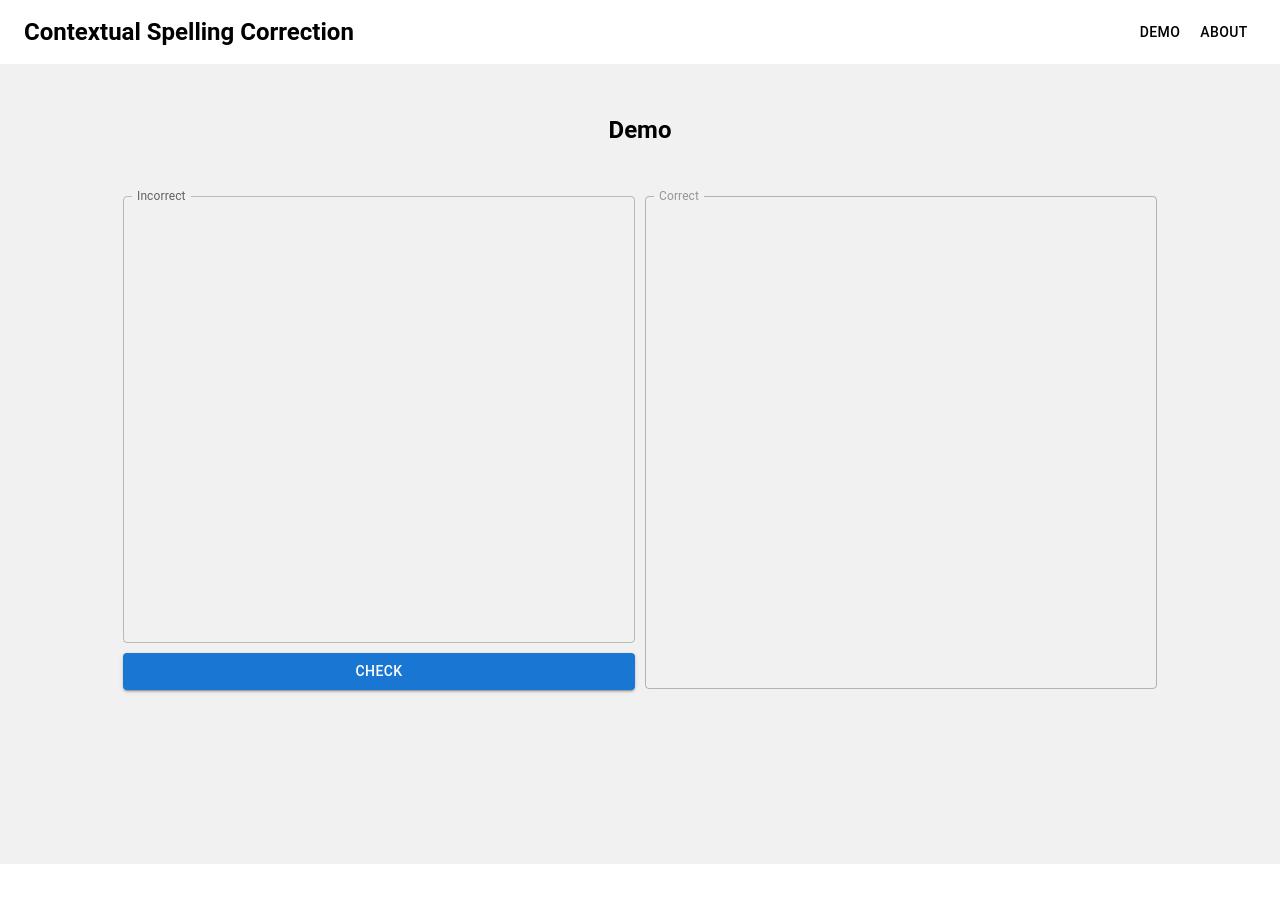
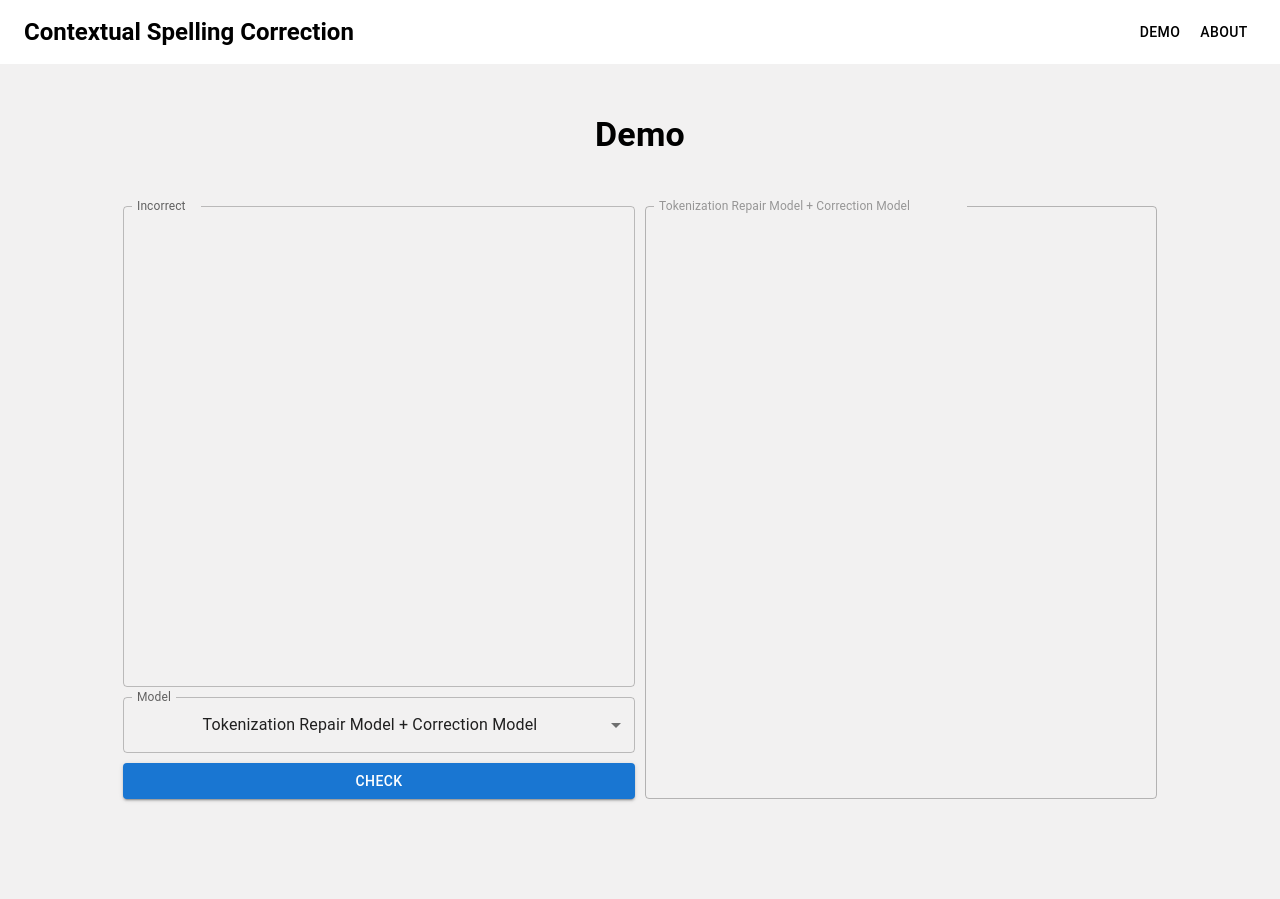
Before and after one commit to spartan-hieunguyen/SpellingCorrectorApp, a React (Create React App) app in the folder frontend/: page / in a window 1280 px wide. Before the commit the page ends 864 px from the top, so only its background shows below. Built offline with nearby package versions, Linux system fonts and the light colour scheme.

Commit message:
add model option

```diff
--- a/frontend/src/App.css
+++ b/frontend/src/App.css
@@ -8,5 +8,8 @@
 
 .App__content {
   background-color: rgb(242, 241, 241);
-  height: 100vh;
+  height: 100%;
 }
+.App__footer {
+
+}
--- a/frontend/src/App.js
+++ b/frontend/src/App.js
@@ -9,11 +9,12 @@ function App() {
         <Header></Header>
       </div>
       <div className="App__content">
-        <Typography variant="h5" component="div" sx={{ flexGrow: 1, paddingTop: "50px", fontWeight: 'bold' }}>
+        <Typography variant="h4" component="div" sx={{ flexGrow: 1, paddingTop: "50px", fontWeight: 'bold' }}>
             Demo
         </Typography>
 
         <DemoField/>
+        <div style={{minHeight: "100px"}}></div>
       </div>
     </div>
   );
--- a/frontend/src/DemoField/DemoField.js
+++ b/frontend/src/DemoField/DemoField.js
@@ -1,33 +1,48 @@
 import React, {useState} from 'react';
-import { Box, Button, TextField } from '@mui/material';
+import { Box, Button, TextField, Select, MenuItem, InputLabel, FormControl } from '@mui/material';
 import './DemoField.css'
+import { MODEL } from '../constants';
 
 export default function DemoField() {
     const [input, setInput] = useState('');
     const [output, setOutput] = useState('');
+    const [modelOption, setModelOption] = useState(MODEL.TOKEN_CORRECTOR);
+    const [hasBeenModified, setHasBeenModified] = useState(true);
 
 
     const handleChangeInput = (event) => {
         // logic
         setInput(event.target.value)
+        if (!hasBeenModified) {
+          setHasBeenModified(true);
+          console.log("modifiuing")
+        }
+    }
+
+    const handleChangeModel = (event) => {
+      setModelOption(event.target.value);
     }
 
     function submit() {
-      const requestOptions = {
-        method: "POST",
-        headers: { "Content-Type": "application/json" },
-        body: JSON.stringify({ text: input }),
-      };
-      // console.log(text)
-      fetch("http://0.0.0.0:8000/correct", requestOptions)
-        .then((response) => response.json())
-        .then((data) => {
-          console.log(data)
-          setOutput(data)}
-          )
-        .catch((error) => {
-          console.log(error)
-        })
+      // const requestOptions = {
+      //   method: "POST",
+      //   headers: { "Content-Type": "application/json" },
+      //   body: JSON.stringify({ text: input }),
+      // };
+      // // console.log(text)
+      // fetch("http://0.0.0.0:8000/correct", requestOptions)
+      //   .then((response) => response.json())
+      //   .then((data) => {
+      //     console.log(data)
+      //     setOutput(data)}
+      //     )
+      //   .catch((error) => {
+      //     console.log(error)
+      //   })
+      if (!hasBeenModified) return;
+      setOutput(input);
+      setHasBeenModified(false);
+      console.log("submiting")
     }
 
     return (
@@ -36,34 +51,52 @@ export default function DemoField() {
               <TextField
               variant="outlined"
               multiline={true}
-              rows={18}
-              rowsMax={18}
+              minRows={16}
+              maxRows={16}
               value={input}
               onChange={handleChangeInput}
               fullWidth
               label="Incorrect"
               InputLabelProps={{shrink: true}}
+              InputProps={{ style: { fontSize: "1.2rem" } }}
             />
             <div style={{height: "10px"}}></div>
-            <Button fullWidth variant="contained" onSubmit={submit}>Check</Button>
+            <FormControl  fullWidth>
+            <InputLabel id="select-model" sx={{shrink: true}}>Model</InputLabel>
+            <Select
+              labelId="select-model"
+              id="select-model"
+              value={modelOption}
+              defaultValue={MODEL.TOKEN_CORRECTOR}
+              label="Model"
+              onChange={handleChangeModel}
+              fullWidth
+              >
+              <MenuItem value={MODEL.CORRECTOR}>{MODEL.CORRECTOR}</MenuItem>
+              <MenuItem value={MODEL.TOKEN}>{MODEL.TOKEN}</MenuItem>
+              <MenuItem value={MODEL.TOKEN_CORRECTOR}>{MODEL.TOKEN_CORRECTOR}</MenuItem>
+            </Select>
+            </FormControl>
+            <div style={{height: "10px"}}></div>
+            <Button fullWidth variant="contained" onClick={submit}>Check</Button>
           </Box>
           <Box  sx={{width: "40%", minWidth:"450px"}}>
             <TextField
                   variant="outlined"
                   multiline={true}
-                  rows={20}
-                  rowsMax={20}
+                  minRows={20}
+                  maxRows={20}
                   value={output}
                   fullWidth
                   disabled
                   InputLabelProps={{shrink: true}}
-                  InputProps={{disableUnderline: true}}
+                  InputProps={{disableUnderline: true, style: {fontSize: "1.2rem"}}}
                   sx={{
                     "& .MuiInputBase-input.Mui-disabled": {
                       WebkitTextFillColor: "black",
                     },
                   }}
-                  label="Correct"
+                  label={modelOption}
                 />
           </Box>
 
--- a/frontend/src/Header/Header.js
+++ b/frontend/src/Header/Header.js
@@ -5,7 +5,7 @@ import Box from '@mui/material/Box';
 import Toolbar from '@mui/material/Toolbar';
 import Typography from '@mui/material/Typography';
 import Button from '@mui/material/Button';
-import { shadows } from '@mui/system';
+// import { shadows } from '@mui/system';
 
 export default function Header() {
   return (
--- /dev/null
+++ b/frontend/src/constants.js
@@ -0,0 +1,5 @@
+export const MODEL = {
+    TOKEN: "Tokenization Repair Model",
+    CORRECTOR: "Correction Model",
+    TOKEN_CORRECTOR: "Tokenization Repair Model + Correction Model",
+}
```
